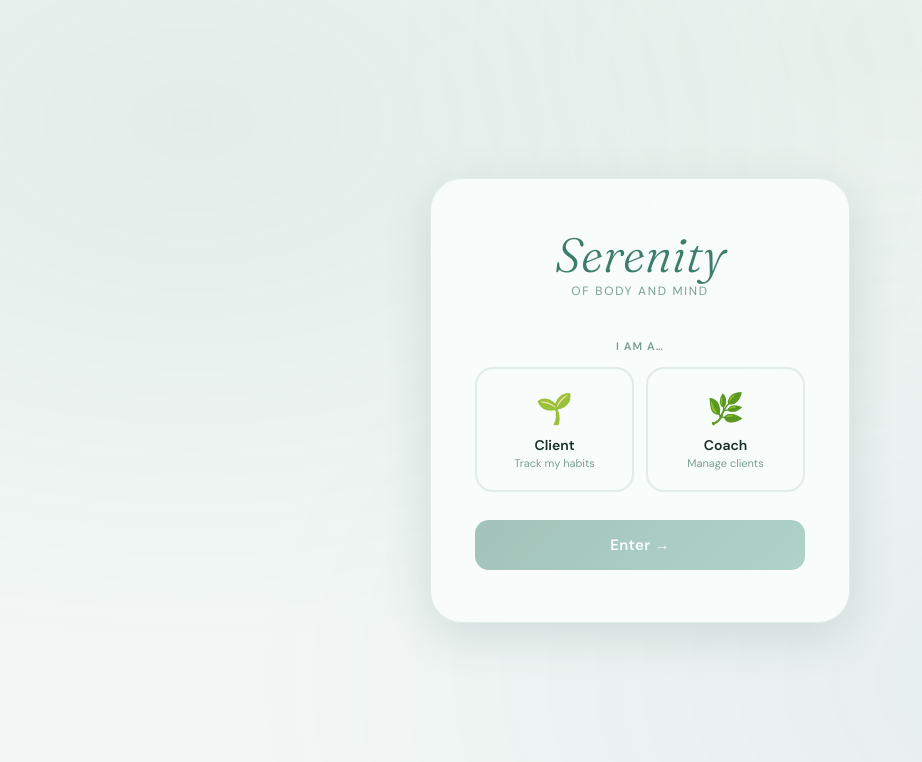
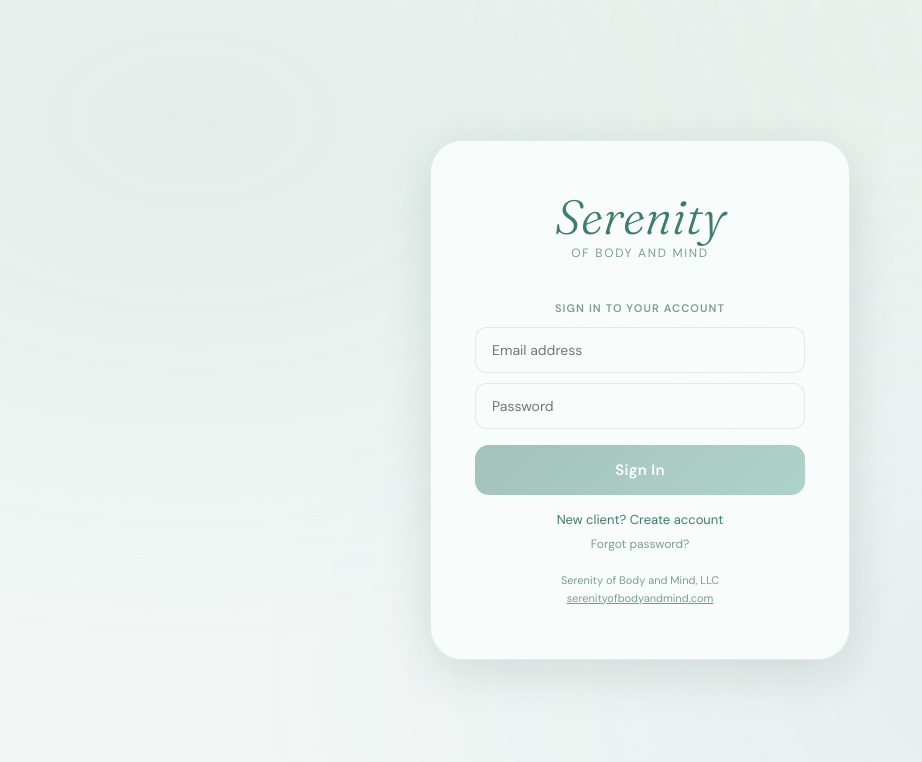
Before and after one commit to cdevin73-blip/serenity_of_body_and_mind, a React (Create React App) app in the folder app/: page / in a window 1280 px wide. Shown: the top 762 px of the page, without its empty margins (0-922 px from the left). Built offline with nearby package versions, Linux system fonts and the light colour scheme.

Commit message:
Add files via upload

```diff
--- a/app/package.json
+++ b/app/package.json
@@ -5,7 +5,8 @@
   "dependencies": {
     "react": "^18.2.0",
     "react-dom": "^18.2.0",
-    "react-scripts": "5.0.1"
+    "react-scripts": "5.0.1",
+    "@supabase/supabase-js": "^2.39.0"
   },
   "scripts": {
     "start": "react-scripts start",
--- a/app/src/App.jsx
+++ b/app/src/App.jsx
@@ -1,5 +1,11 @@
 /* eslint-disable */
 import { useState, useEffect, useRef } from "react";
+import { createClient } from "@supabase/supabase-js";
+
+// ─── SUPABASE CLIENT ─────────────────────────────────────────────────────────
+const SUPABASE_URL = "https://cnboxzblouzraysfmwmh.supabase.co";
+const SUPABASE_ANON_KEY = "eyJhbGciOiJIUzI1NiIsInR5cCI6IkpXVCJ9.eyJpc3MiOiJzdXBhYmFzZSIsInJlZiI6ImNuYm94emJsb3V6cmF5c2Ztd21oIiwicm9sZSI6ImFub24iLCJpYXQiOjE3ODQ1NzQ2MjQsImV4cCI6MjEwMDE1MDYyNH0.eaV8ATZyJi-szRfd1PYGehLcPwBT8VljArVGVy7v4d8";
+const supabase = createClient(SUPABASE_URL, SUPABASE_ANON_KEY);
 
 // ─── DATA ────────────────────────────────────────────────────────────────────
 
@@ -2016,78 +2022,254 @@ function CoachApp({onLogout}) {
 
 // ─── ROOT ─────────────────────────────────────────────────────────────────────
 
+// ─── AUTH LOGIN SCREEN ───────────────────────────────────────────────────────
+
+function AuthScreen({ onAuth }) {
+  const [mode, setMode] = useState("login"); // login | signup | reset
+  const [email, setEmail] = useState("");
+  const [password, setPassword] = useState("");
+  const [name, setName] = useState("");
+  const [loading, setLoading] = useState(false);
+  const [error, setError] = useState("");
+  const [message, setMessage] = useState("");
+
+  async function handleLogin(e) {
+    e.preventDefault();
+    setLoading(true); setError("");
+    const { data, error } = await supabase.auth.signInWithPassword({ email, password });
+    if (error) { setError(error.message); setLoading(false); return; }
+    onAuth(data.user);
+  }
+
+  async function handleSignup(e) {
+    e.preventDefault();
+    setLoading(true); setError("");
+    const { data, error } = await supabase.auth.signUp({
+      email, password,
+      options: { data: { full_name: name, role: "client" } }
+    });
+    if (error) { setError(error.message); setLoading(false); return; }
+    setMessage("Check your email to confirm your account, then sign in.");
+    setMode("login"); setLoading(false);
+  }
+
+  async function handleReset(e) {
+    e.preventDefault();
+    setLoading(true); setError("");
+    const { error } = await supabase.auth.resetPasswordForEmail(email, {
+      redirectTo: "https://app.serenityofbodyandmind.com"
+    });
+    if (error) { setError(error.message); } else {
+      setMessage("Password reset email sent - check your inbox.");
+    }
+    setLoading(false);
+  }
+
+  return (
+    <div className="login-wrap">
+      <div className="login-card">
+        <div className="login-logo">Serenity</div>
+        <div className="login-tagline">of Body and Mind</div>
+
+        {message && (
+          <div style={{background:"rgba(61,125,107,.1)",border:"1px solid rgba(61,125,107,.3)",borderRadius:12,padding:"12px 16px",marginBottom:16,fontSize:13,color:"var(--sage)",lineHeight:1.5}}>
+            {message}
+          </div>
+        )}
+        {error && (
+          <div style={{background:"rgba(220,80,60,.08)",border:"1px solid rgba(220,80,60,.25)",borderRadius:12,padding:"12px 16px",marginBottom:16,fontSize:13,color:"#C03020",lineHeight:1.5}}>
+            {error}
+          </div>
+        )}
+
+        {mode === "login" && (
+          <>
+            <div className="section-label" style={{marginBottom:12}}>Sign in to your account</div>
+            <input className="select-field" type="email" placeholder="Email address" value={email}
+              onChange={e=>setEmail(e.target.value)} style={{marginBottom:10}}/>
+            <input className="select-field" type="password" placeholder="Password" value={password}
+              onChange={e=>setPassword(e.target.value)} style={{marginBottom:16}}/>
+            <button className="btn-primary" disabled={loading||!email||!password} onClick={handleLogin}>
+              {loading ? "Signing in..." : "Sign In"}
+            </button>
+            <div style={{textAlign:"center",marginTop:16,display:"flex",flexDirection:"column",gap:8}}>
+              <button onClick={()=>{setMode("signup");setError("");setMessage("");}}
+                style={{background:"none",border:"none",color:"var(--terra)",fontSize:13,cursor:"pointer",fontFamily:"var(--font)"}}>
+                New client? Create account
+              </button>
+              <button onClick={()=>{setMode("reset");setError("");setMessage("");}}
+                style={{background:"none",border:"none",color:"var(--light)",fontSize:12,cursor:"pointer",fontFamily:"var(--font)"}}>
+                Forgot password?
+              </button>
+            </div>
+          </>
+        )}
+
+        {mode === "signup" && (
+          <>
+            <div className="section-label" style={{marginBottom:12}}>Create your account</div>
+            <input className="select-field" type="text" placeholder="Your full name" value={name}
+              onChange={e=>setName(e.target.value)} style={{marginBottom:10}}/>
+            <input className="select-field" type="email" placeholder="Email address" value={email}
+              onChange={e=>setEmail(e.target.value)} style={{marginBottom:10}}/>
+            <input className="select-field" type="password" placeholder="Choose a password (min 8 chars)" value={password}
+              onChange={e=>setPassword(e.target.value)} style={{marginBottom:16}}/>
+            <button className="btn-primary" disabled={loading||!email||!password||!name} onClick={handleSignup}>
+              {loading ? "Creating account..." : "Create Account"}
+            </button>
+            <div style={{textAlign:"center",marginTop:16}}>
+              <button onClick={()=>{setMode("login");setError("");setMessage("");}}
+                style={{background:"none",border:"none",color:"var(--light)",fontSize:13,cursor:"pointer",fontFamily:"var(--font)"}}>
+                Already have an account? Sign in
+              </button>
+            </div>
+          </>
+        )}
+
+        {mode === "reset" && (
+          <>
+            <div className="section-label" style={{marginBottom:12}}>Reset your password</div>
+            <input className="select-field" type="email" placeholder="Email address" value={email}
+              onChange={e=>setEmail(e.target.value)} style={{marginBottom:16}}/>
+            <button className="btn-primary" disabled={loading||!email} onClick={handleReset}>
+              {loading ? "Sending..." : "Send Reset Email"}
+            </button>
+            <div style={{textAlign:"center",marginTop:16}}>
+              <button onClick={()=>{setMode("login");setError("");setMessage("");}}
+                style={{background:"none",border:"none",color:"var(--light)",fontSize:13,cursor:"pointer",fontFamily:"var(--font)"}}>
+                Back to sign in
+              </button>
+            </div>
+          </>
+        )}
+
+        <p style={{fontSize:11,color:"var(--light)",textAlign:"center",marginTop:20,lineHeight:1.6}}>
+          Serenity of Body and Mind, LLC<br/>
+          <a href="https://serenityofbodyandmind.com" target="_blank" style={{color:"var(--light)"}}>serenityofbodyandmind.com</a>
+        </p>
+      </div>
+    </div>
+  );
+}
+
+// ─── MAIN APP WITH SUPABASE AUTH ─────────────────────────────────────────────
+
 export default function App() {
-  const [view, setView] = useState("login"); // login | onboarding | client | coach
-  const [role, setRole] = useState(null);
-  const [clientId, setClientId] = useState("");
-  const [isNewClient, setIsNewClient] = useState(false);
-
-  function handleLogin() {
-    if(role==="coach") { setView("coach"); return; }
-    if(role==="client") {
-      if(isNewClient) { setView("onboarding"); return; }
-      if(clientId) { setView("client"); return; }
+  const [session, setSession] = useState(null);
+  const [profile, setProfile] = useState(null);
+  const [loading, setLoading] = useState(true);
+  const [view, setView] = useState("loading"); // loading | auth | onboarding | client | coach
+
+  useEffect(() => {
+    // Check for existing session on load
+    supabase.auth.getSession().then(({ data: { session } }) => {
+      setSession(session);
+      if (session) loadProfile(session.user);
+      else { setView("auth"); setLoading(false); }
+    });
+
+    // Listen for auth changes (login/logout)
+    const { data: { subscription } } = supabase.auth.onAuthStateChange((_event, session) => {
+      setSession(session);
+      if (session) loadProfile(session.user);
+      else { setProfile(null); setView("auth"); }
+    });
+
+    return () => subscription.unsubscribe();
+  }, []);
+
+  async function loadProfile(user) {
+    setLoading(true);
+    const { data, error } = await supabase
+      .from("profiles")
+      .select("*")
+      .eq("id", user.id)
+      .single();
+
+    if (error || !data) {
+      // Profile not found - trigger onboarding
+      setView("onboarding");
+      setLoading(false);
+      return;
     }
-  }
-
-  function handleOnboardingComplete(form) {
-    // In a real app this would create an account
-    setView("client");
-    setClientId("c1"); // demo: assign first client slot
+
+    setProfile(data);
+
+    if (data.role === "coach") {
+      setView("coach");
+    } else {
+      setView("client");
+    }
+    setLoading(false);
+  }
+
+  async function handleLogout() {
+    await supabase.auth.signOut();
+    setSession(null);
+    setProfile(null);
+    setView("auth");
+  }
+
+  async function handleOnboardingComplete(form) {
+    // Save onboarding data to profile
+    if (session?.user) {
+      await supabase.from("profiles").update({
+        full_name: form.name,
+        goal: form.goal,
+      }).eq("id", session.user.id);
+
+      await supabase.from("goals").upsert({
+        user_id: session.user.id,
+        primary_goal: form.goal,
+        why: form.why,
+        obstacles: form.obstacles,
+        commitment: form.commitment,
+      });
+
+      loadProfile(session.user);
+    }
+  }
+
+  if (loading || view === "loading") {
+    return (
+      <>
+        <style>{CSS}</style>
+        <div className="login-wrap">
+          <div className="login-card" style={{textAlign:"center"}}>
+            <div className="login-logo">Serenity</div>
+            <div className="login-tagline">of Body and Mind</div>
+            <div style={{marginTop:24,color:"var(--light)",fontSize:14}}>Loading your wellness journey...</div>
+            <div style={{marginTop:16,display:"flex",justifyContent:"center",gap:6}}>
+              {[0,1,2].map(i=>(
+                <div key={i} style={{width:8,height:8,borderRadius:"50%",background:"var(--terra)",opacity:0.4,animation:`pulse 1s ${i*0.2}s infinite`}}/>
+              ))}
+            </div>
+          </div>
+        </div>
+      </>
+    );
   }
 
   return (
     <>
       <style>{CSS}</style>
       <div className="app">
-        {view==="login" && (
-          <div className="login-wrap">
-            <div className="login-card">
-              <div className="login-logo">Serenity</div>
-              <div className="login-tagline">of Body and Mind</div>
-              <div className="section-label">I am a…</div>
-              <div className="role-grid">
-                <button className={`role-btn${role==="client"?" active":""}`} onClick={()=>setRole("client")}>
-                  <span className="rb-icon">🌱</span><div className="rb-name">Client</div><div className="rb-desc">Track my habits</div>
-                </button>
-                <button className={`role-btn${role==="coach"?" active":""}`} onClick={()=>setRole("coach")}>
-                  <span className="rb-icon">🌿</span><div className="rb-name">Coach</div><div className="rb-desc">Manage clients</div>
-                </button>
-              </div>
-
-              {role==="client" && <>
-                <div className="section-label">Account</div>
-                <div className="role-grid" style={{marginBottom:16}}>
-                  <button className={`role-btn${!isNewClient?" active":""}`} onClick={()=>setIsNewClient(false)}>
-                    <span className="rb-icon">👋</span><div className="rb-name">Returning</div>
-                  </button>
-                  <button className={`role-btn${isNewClient?" active":""}`} onClick={()=>setIsNewClient(true)}>
-                    <span className="rb-icon">✨</span><div className="rb-name">New Client</div>
-                  </button>
-                </div>
-                {!isNewClient && (
-                  <select className="select-field" value={clientId} onChange={e=>setClientId(e.target.value)}>
-                    <option value="">Choose your profile…</option>
-                    {CLIENTS.map(c=><option key={c.id} value={c.id}>{c.name}</option>)}
-                  </select>
-                )}
-              </>}
-
-              <button className="btn-primary" disabled={!role||(role==="client"&&!isNewClient&&!clientId)} onClick={handleLogin}>
-                {isNewClient&&role==="client"?"Start Onboarding →":"Enter →"}
-              </button>
-            </div>
-          </div>
+        {view === "auth" && <AuthScreen onAuth={(user) => loadProfile(user)} />}
+        {view === "onboarding" && <Onboarding onComplete={handleOnboardingComplete} />}
+        {view === "client" && profile && (
+          <ClientApp
+            clientId={profile.id}
+            supabaseProfile={profile}
+            supabase={supabase}
+            onLogout={handleLogout}
+          />
         )}
-
-        {view==="onboarding" && <Onboarding onComplete={handleOnboardingComplete}/>}
-
-        {view==="client" && (
-          <ClientApp clientId={clientId||"c1"} onLogout={()=>{setView("login");setRole(null);setClientId("");}}/>
-        )}
-
-        {view==="coach" && (
-          <CoachApp onLogout={()=>{setView("login");setRole(null);}}/>
+        {view === "coach" && (
+          <CoachApp
+            supabase={supabase}
+            coachProfile={profile}
+            onLogout={handleLogout}
+          />
         )}
       </div>
     </>
```
